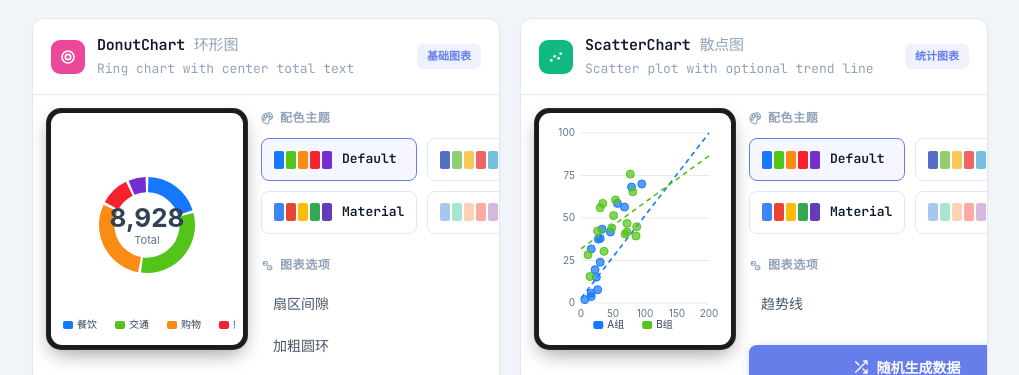
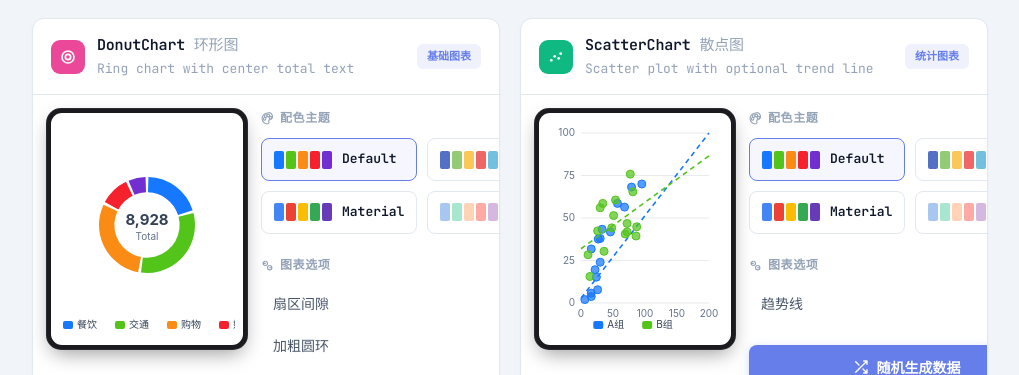
Before and after one commit to Lfan-ke/KuiklyChartView, a website: page docs/index.html in a window 1280 px wide. Shown: the part 1588-1963 px from the top of the page, without its empty margins (260-1279 px from the left). Drawn offline with Linux system fonts and the light colour scheme.

Commit message:
reduce DonutChart/GaugeChart/ProgressRingChart center label font size
Signed-off-by: 林晨 (Leo Cheng) <leo-cheng@vip.qq.com>

```diff
--- a/docs/index.html
+++ b/docs/index.html
@@ -1558,11 +1558,11 @@ function renderDonutChart(canvas, data, opts, colors) {
   ctx.fillStyle = labelColor();
   ctx.textAlign = 'center';
   ctx.textBaseline = 'middle';
-  ctx.font = '700 26px -apple-system, sans-serif';
-  ctx.fillText(total.toLocaleString(), cx, cy - 6);
+  ctx.font = '700 15px -apple-system, sans-serif';
+  ctx.fillText(total.toLocaleString(), cx, cy - 5);
   ctx.fillStyle = axisTextColor();
-  ctx.font = '11px -apple-system, sans-serif';
-  ctx.fillText(opts.centerLabel || 'Total', cx, cy + 16);
+  ctx.font = '10px -apple-system, sans-serif';
+  ctx.fillText(opts.centerLabel || 'Total', cx, cy + 12);
 
   // legend at bottom
   if (opts.legend) {
@@ -2021,7 +2021,7 @@ function renderGaugeChart(canvas, data, opts, colors) {
 
   // value text
   ctx.fillStyle = labelColor();
-  ctx.font = '700 28px -apple-system, sans-serif';
+  ctx.font = '700 16px -apple-system, sans-serif';
   ctx.textAlign = 'center';
   ctx.textBaseline = 'middle';
   ctx.fillText(Math.round(value), cx, cy + radius * 0.5);
@@ -2759,13 +2759,13 @@ function renderProgressRingChart(canvas, data, opts, colors) {
   if (opts.centerText) {
     const avg = Math.round(rings.reduce((a, b) => a + b.value / b.max, 0) / rings.length * 100);
     ctx.fillStyle = labelColor();
-    ctx.font = '700 22px -apple-system, sans-serif';
+    ctx.font = '700 13px -apple-system, sans-serif';
     ctx.textAlign = 'center';
     ctx.textBaseline = 'middle';
-    ctx.fillText(avg + '%', cx, cy - 4);
+    ctx.fillText(avg + '%', cx, cy - 3);
     ctx.font = '9px -apple-system, sans-serif';
     ctx.fillStyle = axisTextColor();
-    ctx.fillText('Overall', cx, cy + 14);
+    ctx.fillText('Overall', cx, cy + 11);
   }
 
   // legend below
```
